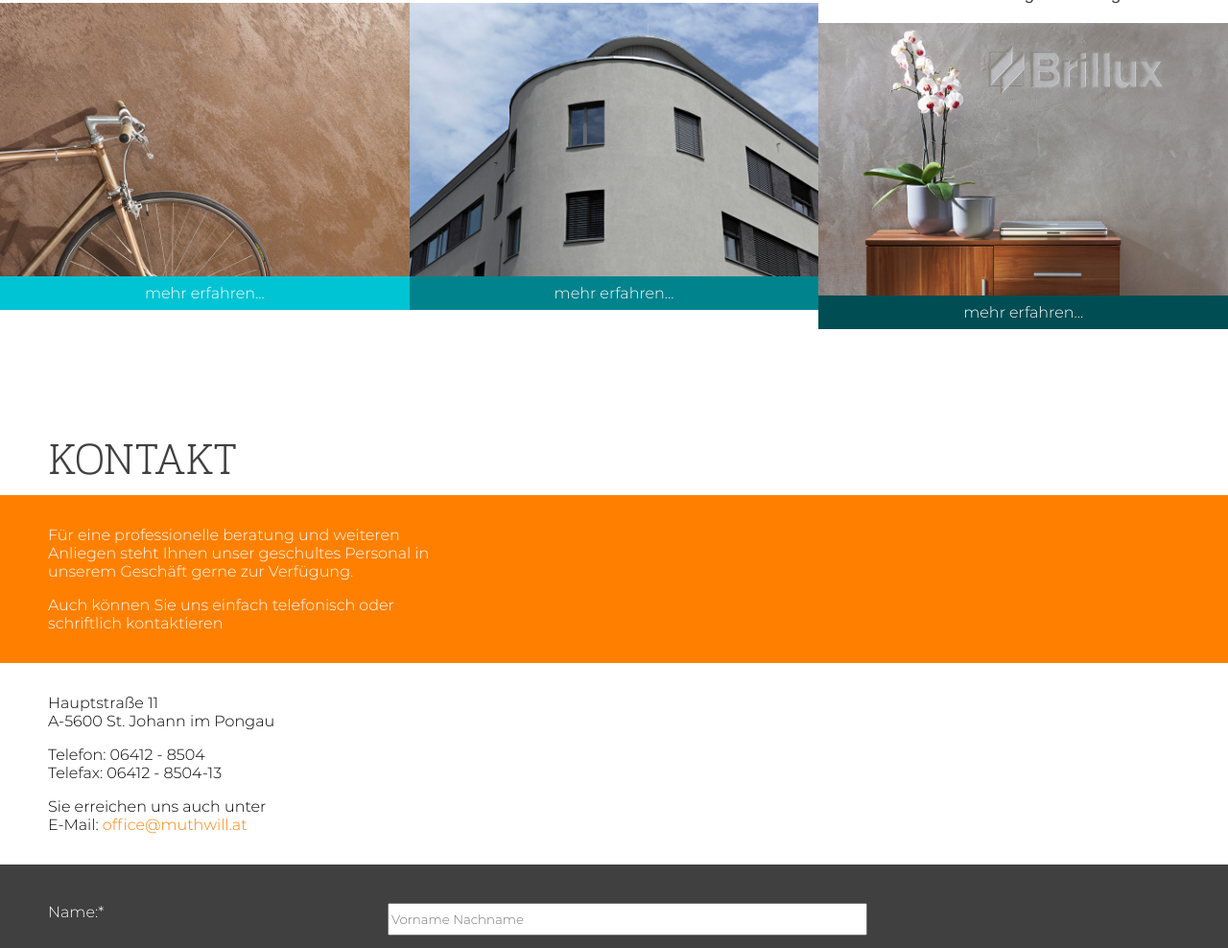
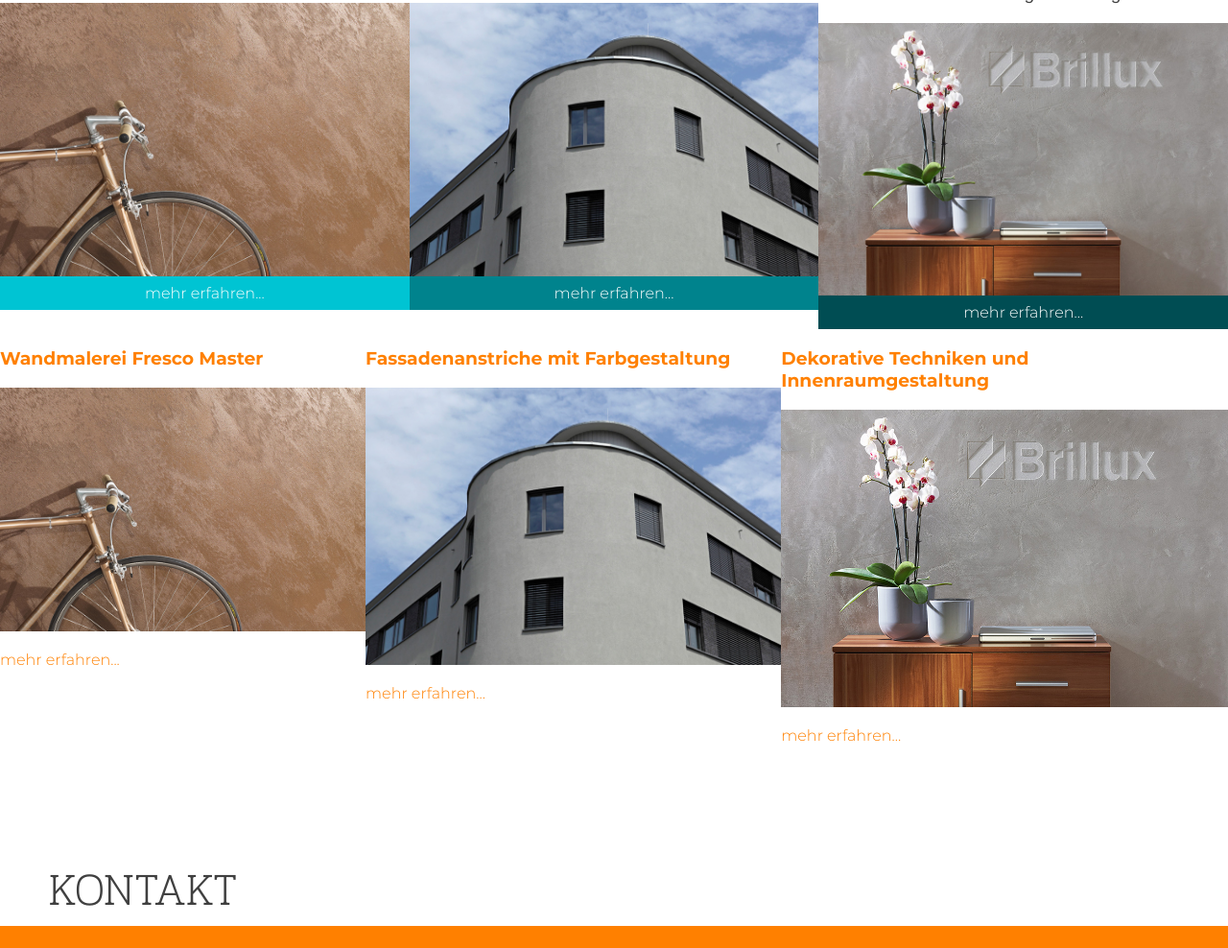
Before and after one commit to Timon2704/wifi-jwe19, a plain HTML site: page muthwill/index.html in a window 1280 px wide. Shown: the part 3318-4306 px from the top of the page at 96% size. Drawn offline with Linux system fonts and the light colour scheme.

Commit message:
Grid Banner Leistungen
Leistungen-Banner als Grid-Element eingefügt

```diff
--- a/muthwill/css/content-element.css
+++ b/muthwill/css/content-element.css
@@ -44,6 +44,7 @@ a.button:hover {
 
 .banner-leistungen {
   display: flex;
+  flex-wrap: wrap;
 }
 
 .leistungen-title h3 {
@@ -62,17 +63,14 @@ a.button:hover {
 }
 
 .leistungen-left {
-  display: block;
   flex: 1;
 }
 
 .leistungen-middle {
-  display: block;
   flex: 1;
 }
 
 .leistungen-right {
-  display: block;
   flex: 1;
 }
 
@@ -108,6 +106,35 @@ a.button:hover {
 
 .leistungen-right:hover {
   opacity: .6;
+}
+
+
+
+.grid-container-leistungen {
+  display: grid;
+  grid-template-columns: auto auto auto;
+  grid-template-rows: auto auto auto;
+  width: 100%;
+}
+
+.grid-container-leistungen a:hover {
+  opacity: .6;
+}
+
+.item-left-title, .item-middle-title, .item-right-title  {
+  grid-column:1 / span 1;
+  grid-row:1 / span 1;
+}
+
+.item-left-image, .item-middle-image, .item-right-image {
+  grid-column:1 / span 1;
+  grid-row:3 / span 1;
+  width: 100%
+}
+
+.item-left-button, .item-middle-button, .item-right-button {
+  grid-column:1 / span 1;
+  grid-row:2 / span 1;
 }
 
 #malermeister .teaser {
--- a/muthwill/index.html
+++ b/muthwill/index.html
@@ -153,12 +153,14 @@
         </div>
       </div>
 
+
+
       <div class="banner-leistungen">
 
         <div class="leistungen-left">
           <a href="#">
             <div class="leistungen-title">
-              <h3>Wandmalerei<br> Fresco Master</h3>
+              <h3>Wandmalerei Fresco Master</h3>
             </div>
             <img class="leistungen-image" src="img/Wandmalerei-und-Fresco-Master.jpg" alt="Wandmalerei und Fresco Master">
             <div class="leistungen-button">
@@ -192,6 +194,43 @@
         </div>
 
       </div>
+
+      <div class="grid-container-leistungen">
+
+        <a href="#">
+          <div class="item-left-title">
+            <h3>Wandmalerei Fresco Master</h3>
+          </div>
+          <img class="item-left-image" src="img/Wandmalerei-und-Fresco-Master.jpg" alt="Wandmalerei und Fresco Master">
+          <div class="item-left-button">
+            <p>mehr erfahren...</p>
+          </div>
+        </a>
+
+        <a href="#">
+          <div class="item-middle-title">
+            <h3>Fassadenanstriche mit Farbgestaltung</h3>
+          </div>
+          <img class="item-middle-image" src="img/Fassadenanstriche.jpg" alt="Fassadenanstriche">
+          <div class="item-middle-button">
+            <p>mehr erfahren...</p>
+          </div>
+        </a>
+
+        <a href="#">
+          <div class="item-right-title">
+            <h3>Dekorative Techniken und Innenraumgestaltung</h3>
+          </div>
+          <img class="item-right-image" src="img/Stucco-Spachteltechnik.jpg" alt="Stucco Spachteltechnik">
+          <div class="item-right-button">
+            <p>mehr erfahren...</p>
+          </div>
+        </a>
+
+
+
+      </div>
+
 
     </section>
 
```
